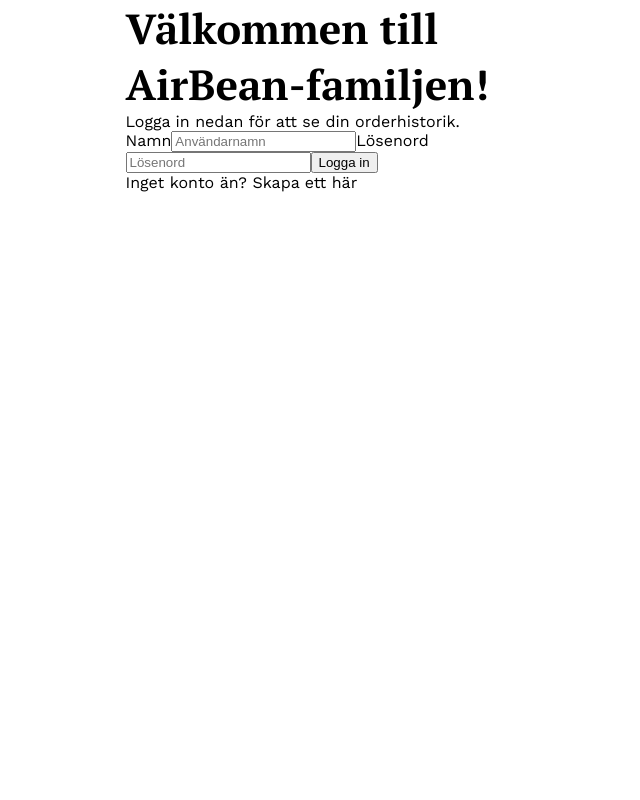
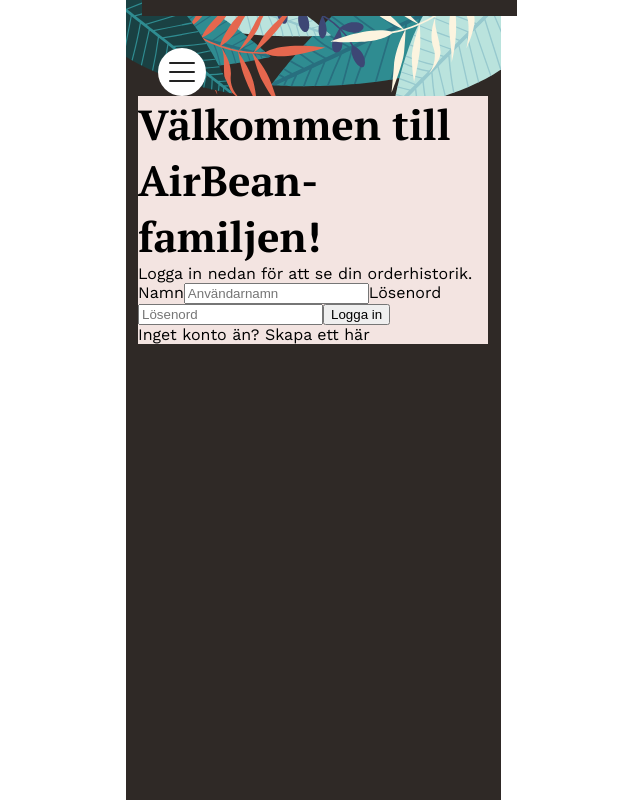
Before and after one commit to cloudbuster11/Airbean, a React (Vite) app: page /profile in a window 1280 px wide. Shown: the whole page, without its empty margins (327-967 px from the left). Built offline with nearby package versions, Linux system fonts and the light colour scheme.

Commit message:
Form styling.

```diff
--- a/src/components/ProfileForm/ProfileForm.jsx
+++ b/src/components/ProfileForm/ProfileForm.jsx
@@ -1,4 +1,6 @@
 import { useState } from 'react';
+
+import './ProfileForm.scss';
 
 export default function ProfileForm({ title, button, handler, children }) {
   const [data, setData] = useState({
@@ -8,15 +10,16 @@
 
   const handleChange = (event) => {
     setData({ ...data, [event.target.name]: event.target.value });
-  }
+  };
 
   const submit = (event) => {
     event.preventDefault();
     handler(data);
-  }
+  };
 
   return (
-    <article>
+    <article className='form'>
+      <h1>Välkommen till AirBean-familjen!</h1>
       <p>{title}</p>
 
       <form onSubmit={submit}>
@@ -43,4 +46,4 @@
       {children}
     </article>
   );
-};
+}
--- /dev/null
+++ b/src/components/ProfileForm/ProfileForm.scss
@@ -0,0 +1,9 @@
+@use '../../scss/mixins';
+@use '../../scss/colors';
+
+.form {
+  background-color: colors.$pink;
+  margin-top: 5rem;
+  width: 350px;
+  align-self: center;
+}
--- a/src/views/Profile/Profile.jsx
+++ b/src/views/Profile/Profile.jsx
@@ -2,6 +2,10 @@
 
 import ProfileForm from '../../components/ProfileForm/ProfileForm';
 import OrderHistory from '../../components/OrderHistory/OrderHistory';
+
+import Header from '../../components/Header/Header';
+import Nav from '../../components/Nav/Nav';
+import './Profile.scss';
 
 export default function Profile() {
   const [token, setToken] = useState(sessionStorage.token);
@@ -10,10 +14,10 @@
   const createRequest = (data) => {
     return {
       method: 'POST',
-      headers: { 'Content-Type': 'application/json', },
+      headers: { 'Content-Type': 'application/json' },
       body: JSON.stringify(data),
     };
-  }
+  };
 
   const login = async (userData) => {
     const url = 'https://airbean.awesomo.dev/api/user/login';
@@ -67,15 +71,12 @@
   );
 
   return (
-    <article>
-      <h1>Välkommen till AirBean-familjen!</h1>
+    <main className='container profile'>
+      <Header>
+        <Nav />
+      </Header>
 
-      {token
-        ? <OrderHistory />
-        : !displaySignUp
-          ? loginForm
-          : signUpForm
-      }
-    </article>
+      {token ? <OrderHistory /> : !displaySignUp ? loginForm : signUpForm}
+    </main>
   );
 }
--- a/src/views/Profile/Profile.scss
+++ b/src/views/Profile/Profile.scss
@@ -0,0 +1,16 @@
+@use '../../scss/mixins';
+@use '../../scss/colors';
+
+.profile {
+  @include mixins.background(top, colors.$brown);
+
+  &__container {
+    margin: 0 1.5rem;
+  }
+
+  &__title {
+    text-align: center;
+    margin-top: 2rem;
+    margin-bottom: 2rem;
+  }
+}
```
